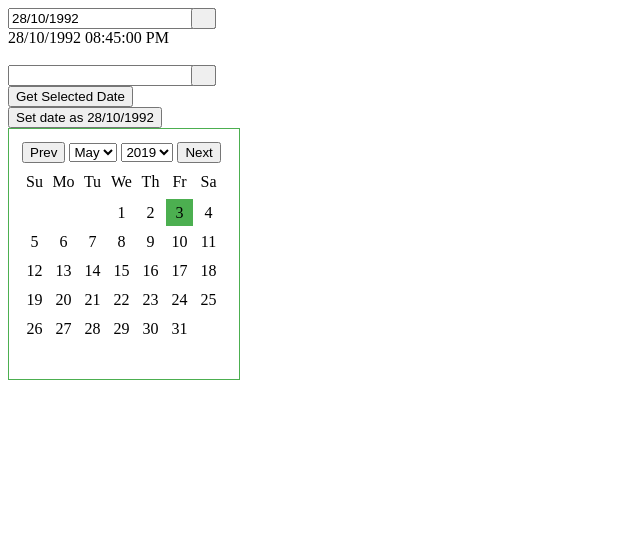
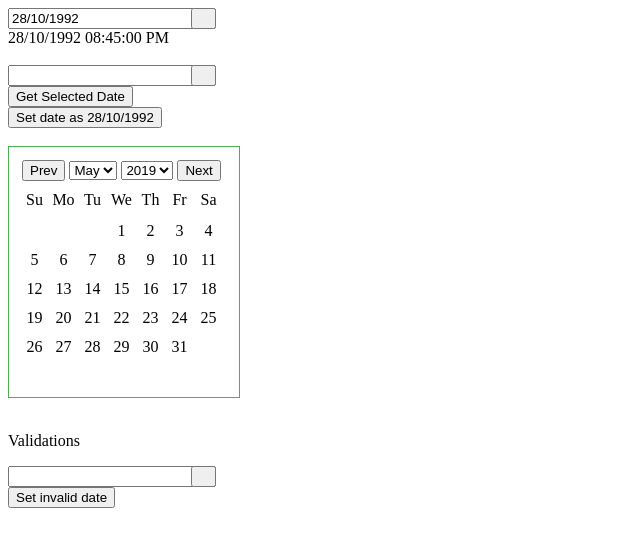
Before and after one commit to NilavPatel/np-date-picker, an Angular app: page / in a window 1280 px wide. Shown: the top 546 px of the page, without its empty margins (0-640 px from the left). Built offline with nearby package versions, Linux system fonts and the light colour scheme.

Commit message:
date picker min max date range and validation

```diff
--- a/src/app/app.component.html
+++ b/src/app/app.component.html
@@ -9,5 +9,13 @@
 <button (click)="setSelectedDate()">Set date as 28/10/1992</button>
 
 <br>
+<br>
 
 <app-np-date-picker [(value)]="date" defaultOpen=true (onChange)="onChange(date)"></app-np-date-picker>
+
+<br>
+
+<p>Validations</p>
+
+<app-np-date-picker [minDate]="minDate" [maxDate]="maxDate" #dateValidations></app-np-date-picker>
+<button (click)="setInvalidDate()">Set invalid date</button>
--- a/src/app/app.component.ts
+++ b/src/app/app.component.ts
@@ -13,9 +13,11 @@ export class AppComponent {
 
   birthDate = new Date(1992, 9, 28, 20, 45, 0);
 
-  minDate = new Date(1990, 1, 1);
+  minDate = new Date(2019, 1, 10);
+  maxDate = new Date(2020, 5, 10);
 
   @ViewChild("datepicker") datepicker: NpDatePickerComponent;
+  @ViewChild("dateValidations") dateValidations: NpDatePickerComponent;
 
   getSelectedDate() {
     this.selectedDate = this.datepicker.getSelectedDate();
@@ -30,4 +32,8 @@ export class AppComponent {
       alert(date.toString());
     }
   }
+
+  setInvalidDate() {
+    this.dateValidations.setSelectedDate(new Date(2019, 1, 1));
+  }
 }
--- a/src/app/np-date-picker/np-date-picker.component.css
+++ b/src/app/np-date-picker/np-date-picker.component.css
@@ -39,10 +39,18 @@
     display: inline-block;
 }
 
-.np-datepicker-static{
+.np-datepicker-static {
     background-color: white;
     padding: 10px;
-    width:210px;
-    height:230px;
+    width: 210px;
+    height: 230px;
     border: 1px solid #4CAF50;
 }
+
+.np-error-message {
+    color: red;
+}
+
+.np-invalid-date {
+    border: 1px solid red;
+}
--- a/src/app/np-date-picker/np-date-picker.component.html
+++ b/src/app/np-date-picker/np-date-picker.component.html
@@ -1,19 +1,20 @@
 <div>
   <div *ngIf="!defaultOpen">
     <input class="np-datepicker-text" type="text" [ngModel]="_selectedDate | date: _format"
-      (click)="_toggleDatePicker()">
+      (click)="_toggleDatePicker()" [ngClass]="{'np-invalid-date': !_isValidDate}">
     <button class="np-datepicker-button" (click)="_toggleDatePicker()"><i
         [class]="iconClass ? iconClass : 'np-datepicker-icon' "></i></button>
+    <div *ngIf="!_isValidDate" class="np-error-message">Invalid Date</div>
   </div>
   <div *ngIf="_isOpen || defaultOpen" [ngClass]="{'np-datepicker' : !defaultOpen, 'np-datepicker-static': defaultOpen}">
     <table>
       <tr>
         <td>
-          <button (click)="_prevMonth()">Prev</button>
+          <button (click)="_prevMonth()" [disabled]="_disablePrevButton">Prev</button>
         </td>
         <td>
           <select (change)="_selectMonth($event)">
-            <option *ngFor="let month of _months;let i=index" value="{{i}}" [selected]="i == _currentMonth">{{month}}
+            <option *ngFor="let month of _months" value="{{month.key}}" [selected]="month.key == _currentMonth">{{month.value}}
             </option>
           </select>
         </td>
@@ -23,7 +24,7 @@
           </select>
         </td>
         <td>
-          <button (click)="_nextMonth()">Next</button>
+          <button (click)="_nextMonth()" [disabled]="_disableNextButton">Next</button>
         </td>
       </tr>
     </table>
--- a/src/app/np-date-picker/np-date-picker.component.ts
+++ b/src/app/np-date-picker/np-date-picker.component.ts
@@ -9,7 +9,8 @@ export class NpDatePickerComponent implements OnInit {
 
   _isOpen = false;
   _weekDays: string[];
-  _months: string[];
+  _monthsList: any[];
+  _months: any[];
   _years: number[] = [];
   _days: number[] = [];
   _hours: number[] = [];
@@ -29,7 +30,19 @@ export class NpDatePickerComponent implements OnInit {
   _currentYear: number;
   _format: string;
 
+  _minYear: number;
+  _minMonth: number;
+  _minDay: number;
+  _disablePrevButton = false;
+  _maxYear: number;
+  _maxMonth: number;
+  _maxDay: number;
+  _disableNextButton = false;
+  _isValidDate = true;
+
   @Input() value: Date;
+  @Input() minDate: Date;
+  @Input() maxDate: Date;
   @Output() valueChange = new EventEmitter();
   @Input() format: string;
   @Input() iconClass: string;
@@ -43,7 +56,18 @@ export class NpDatePickerComponent implements OnInit {
   ngOnInit() {
     this._weekDays = ["Su", "Mo", "Tu", "We", "Th", "Fr", "Sa"];
 
-    this._months = ["Jan", "Feb", "Mar", "Apr", "May", "Jun", "Jul", "Aug", "Sep", "Oct", "Nov", "Dec"];
+    this._monthsList = [{ key: 0, value: "Jan" },
+    { key: 1, value: "Feb" },
+    { key: 2, value: "Mar" },
+    { key: 3, value: "Apr" },
+    { key: 4, value: "May" },
+    { key: 5, value: "Jun" },
+    { key: 6, value: "Jul" },
+    { key: 7, value: "Aug" },
+    { key: 8, value: "Sep" },
+    { key: 9, value: "Oct" },
+    { key: 10, value: "Nov" },
+    { key: 11, value: "Dec" }];
 
     for (var i = 0; i <= 12; i++) {
       this._hours.push(i);
@@ -54,8 +78,15 @@ export class NpDatePickerComponent implements OnInit {
       this._seconds.push(i);
     }
 
-    for (var i = 1900; i <= 2100; i++) {
-      this._years.push(i);
+    if (this.minDate) {
+      this._minDay = this.minDate.getDate();
+      this._minMonth = this.minDate.getMonth();
+      this._minYear = this.minDate.getFullYear();
+    }
+    if (this.maxDate) {
+      this._maxDay = this.maxDate.getDate();
+      this._maxMonth = this.maxDate.getMonth();
+      this._maxYear = this.maxDate.getFullYear();
     }
 
     if (this.format && this.format.length > 0) {
@@ -69,6 +100,11 @@ export class NpDatePickerComponent implements OnInit {
     }
 
     this._resetVariables();
+
+    this._setYears();
+
+    this._setMonths();
+
     this._calculateDays();
   }
 
@@ -85,6 +121,7 @@ export class NpDatePickerComponent implements OnInit {
   _resetVariables() {
     var currentDate = this._selectedDate == null ? new Date() : this._selectedDate;
 
+    if (this._selectedDate) {
       this._selectedDay = currentDate.getDate();
       this._selectedMonth = currentDate.getMonth();
       this._selectedYear = currentDate.getFullYear();
@@ -96,6 +133,7 @@ export class NpDatePickerComponent implements OnInit {
         this._selectedHour = _hour ? _hour : 12; // the hour '0' should be '12'
         this._selectedMinute = currentDate.getMinutes();
         this._selectedSecond = currentDate.getSeconds();
+      }
     }
 
     this._currentDay = currentDate.getDate();
@@ -112,7 +150,13 @@ export class NpDatePickerComponent implements OnInit {
       this._days.push(null);
     }
     for (let index = 1; index <= _daysInMonth; index++) {
+      // min/max day validation
+      if ((this._currentYear == this._minYear && this._currentMonth == this._minMonth && index < this._minDay) ||
+        (this._currentYear == this._maxYear && this._currentMonth == this._maxMonth && index > this._maxDay)) {
+        this._days.push(null);
+      } else {
         this._days.push(index);
+      }
     }
     for (let index = this._days.length; index <= 42; index++) {
       this._days.push(null);
@@ -127,10 +171,25 @@ export class NpDatePickerComponent implements OnInit {
     return this._days.slice(from, to);
   }
 
+  _toggleNextPrevButtons() {
+    if (this._currentYear == this._minYear && (this._currentMonth - 1) == this._minMonth) {
+      this._disablePrevButton = true;
+    } else {
+      this._disablePrevButton = false;
+    }
+    if (this._currentYear == this._maxYear && (this._currentMonth + 1) == this._maxMonth) {
+      this._disableNextButton = true;
+    } else {
+      this._disableNextButton = false;
+    }
+  }
+
   _prevMonth() {
+    this._toggleNextPrevButtons();
     if (this._currentMonth == 0) {
       this._currentMonth = 11;
       this._currentYear = this._currentYear - 1;
+      this._setMonths();
     } else {
       this._currentMonth = this._currentMonth - 1;
     }
@@ -138,9 +197,11 @@ export class NpDatePickerComponent implements OnInit {
   }
 
   _nextMonth() {
+    this._toggleNextPrevButtons();
     if (this._currentMonth == 11) {
       this._currentMonth = 0;
       this._currentYear = this._currentYear + 1;
+      this._setMonths();
     } else {
       this._currentMonth = this._currentMonth + 1;
     }
@@ -153,15 +214,18 @@ export class NpDatePickerComponent implements OnInit {
     this._resetVariables();
     this._isOpen = false;
     this.valueChange.emit(this._selectedDate);
+    this._isValidDate = true;
   }
 
   _selectMonth($event) {
     this._currentMonth = parseInt($event.target.value);
+    this._toggleNextPrevButtons();
     this._calculateDays();
   }
 
   _selectYear($event) {
     this._currentYear = parseInt($event.target.value);
+    this._setMonths();
     this._calculateDays();
   }
 
@@ -187,6 +251,38 @@ export class NpDatePickerComponent implements OnInit {
       this._selectedAMPM = $event.target.value;
     }
     this._setDate();
+  }
+
+  _setYears() {
+    var minYear = this._minYear ? this._minYear : 1900;
+    var maxYear = this._maxYear ? this._maxYear : 2100;
+    for (var i = minYear; i <= maxYear; i++) {
+      this._years.push(i);
+    }
+  }
+
+  _setMonths() {
+    if (this._minYear && this._minYear == this._currentYear && this._maxYear != this._currentYear) {
+      this._months = [];
+      for (var i = this._minMonth; i <= 11; i++) {
+        this._months.push(this._monthsList[i]);
+      }
+    } else if (this._maxYear && this._maxYear == this._currentYear && this._minYear != this._currentYear) {
+      this._months = [];
+      for (var i = 0; i <= this._maxMonth; i++) {
+        this._months.push(this._monthsList[i]);
+      }
+    } else if (this._minYear && this._minYear == this._maxYear && this._maxYear) {
+      this._months = [];
+      for (var i = this._minMonth; i <= this._maxMonth; i++) {
+        this._months.push(this._monthsList[i]);
+      }
+    } else {
+      this._months = this._monthsList;
+    }
+    if (this._currentMonth + 1 > this._months.length) {
+      this._currentMonth = this._months.length - 1;
+    }
   }
 
   _setDate() {
@@ -224,11 +320,27 @@ export class NpDatePickerComponent implements OnInit {
     this._setDate();
   }
 
+  validate() {
+    if ((this.minDate && this._selectedDate < this.minDate) || (this.maxDate && this._selectedDate > this.maxDate)) {
+      this._isValidDate = false;
+      this._selectedDate = null;
+    } else {
+      this._isValidDate = true;
+    }
+    return this._isValidDate;
+  }
+
   getSelectedDate() {
     return this._selectedDate;
   }
 
   setSelectedDate(date: Date) {
+    if ((this.minDate && date < this.minDate) || (this.maxDate && date > this.maxDate)) {
+      this._isValidDate = false;
+      this._selectedDate = null;
+      this._resetVariables();
+      return;
+    }
     this.value = date;
     this._selectedDate = date;
     this._resetVariables();
```
Also changed, not shown: 1 other file (tests, documents, lock files or other folders). Lines whose indentation alone changed are shown as unchanged.
